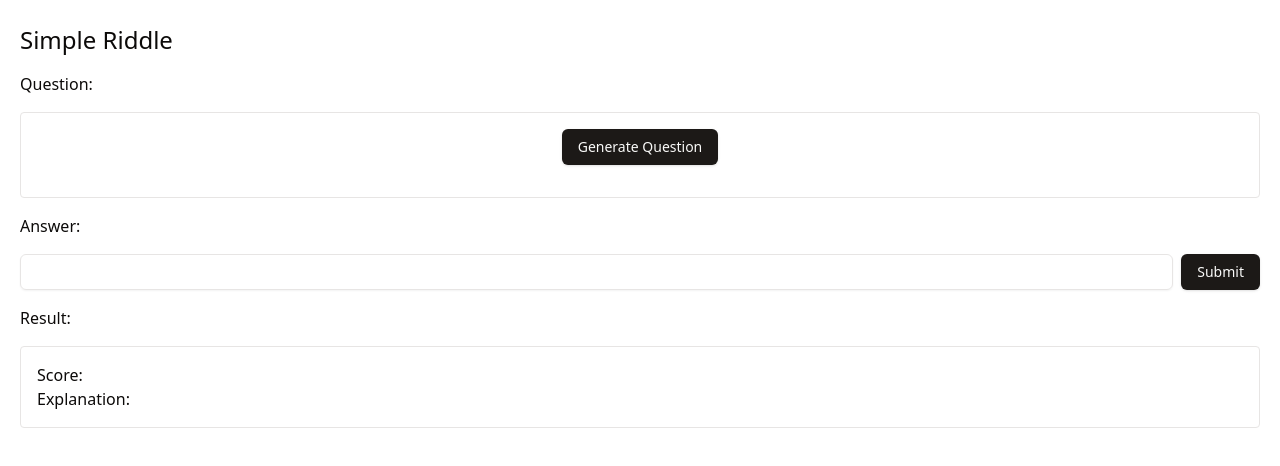
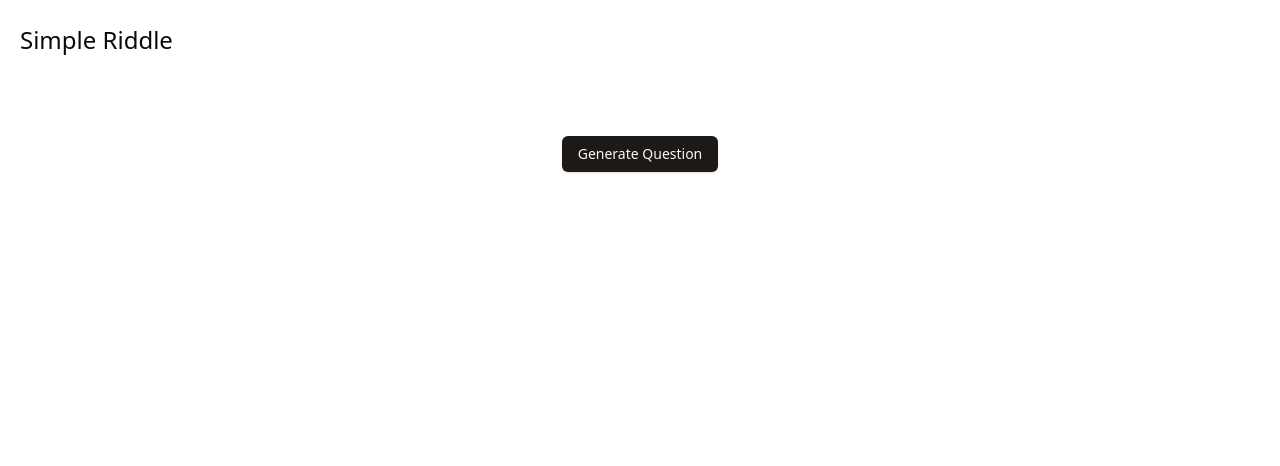
Before and after one commit to faiqnoov/silly-riddles, a Nuxt app: page /riddle in a window 1280 px wide. Shown: the top 466 px of the page. Built offline with nearby package versions, Linux system fonts and the light colour scheme.

Commit message:
fix: update show/hide element mechanism for better state handling

```diff
--- a/pages/riddle/index.vue
+++ b/pages/riddle/index.vue
@@ -102,32 +102,66 @@ const evaluateAnswer = async () => {
 
   isLoadingScore.value = false
 }
+
+const reset = () => {
+  question.value = ''
+  answer.value = ''
+  userAnswer.value = ''
+  score.value = ''
+  reason.value = ''
+}
 </script>
 
 <template>
   <div class="px-5 py-6">
-    <h1 class="text-2xl mb-4">Simple Riddle</h1>
+    <h1 class="text-2xl">Simple Riddle</h1>
 
+    <div class="mt-4">
+      <Skeleton v-if="isLoadingRiddle" class="h-20 w-full" />
+
+      <div v-else>
+        <Button
+          v-if="!question"
+          @click="requestRiddle"
+          class="block mx-auto mt-20"
+        >
+          Generate Question
+        </Button>
+
+        <div v-else>
+          <div class="flex justify-between items-end">
             <h2>Question:</h2>
+            <Button variant="ghost" @click="reset">Reset</Button>
+          </div>
           <div class="mt-4 border rounded p-4 flex flex-col items-center gap-y-4">
-      <Button @click="requestRiddle">Generate Question</Button>
-      <Skeleton v-if="isLoadingRiddle" class="h-10 w-full" />
             <div>{{ question }}</div>
           </div>
 
-    <h2 class="mt-4">Answer:</h2>
+          <div class="mt-4">
+            <h2>Answer:</h2>
             <div class="flex gap-2 mt-4">
-      <Input v-model="userAnswer" type="text"/>
+              <Input
+                v-model="userAnswer"
+                type="text"
+                @keyup.enter="evaluateAnswer"
+              />
               <Button @click="evaluateAnswer">Submit</Button>
             </div>
+          </div>
 
-    <h2 class="mt-4">Result:</h2>
+          <Skeleton v-if="isLoadingScore" class="h-16 w-full mt-4" />
+
+          <div v-if="!isLoadingScore && (score || reason)" class="mt-4">
+            <h2>Result:</h2>
             <div class="mt-4 border rounded p-4 flex flex-col gap-y-4">
-      <Skeleton v-if="isLoadingScore" class="h-16 w-full" />
-      <div v-else>
+              <div>
                 <div>Score: {{ score }}</div>
                 <div>Explanation: {{ reason }}</div>
               </div>
             </div>
           </div>
+        </div>
+      </div>
+    </div>
+  </div>
 </template>
```
Lines whose indentation alone changed are shown as unchanged.
